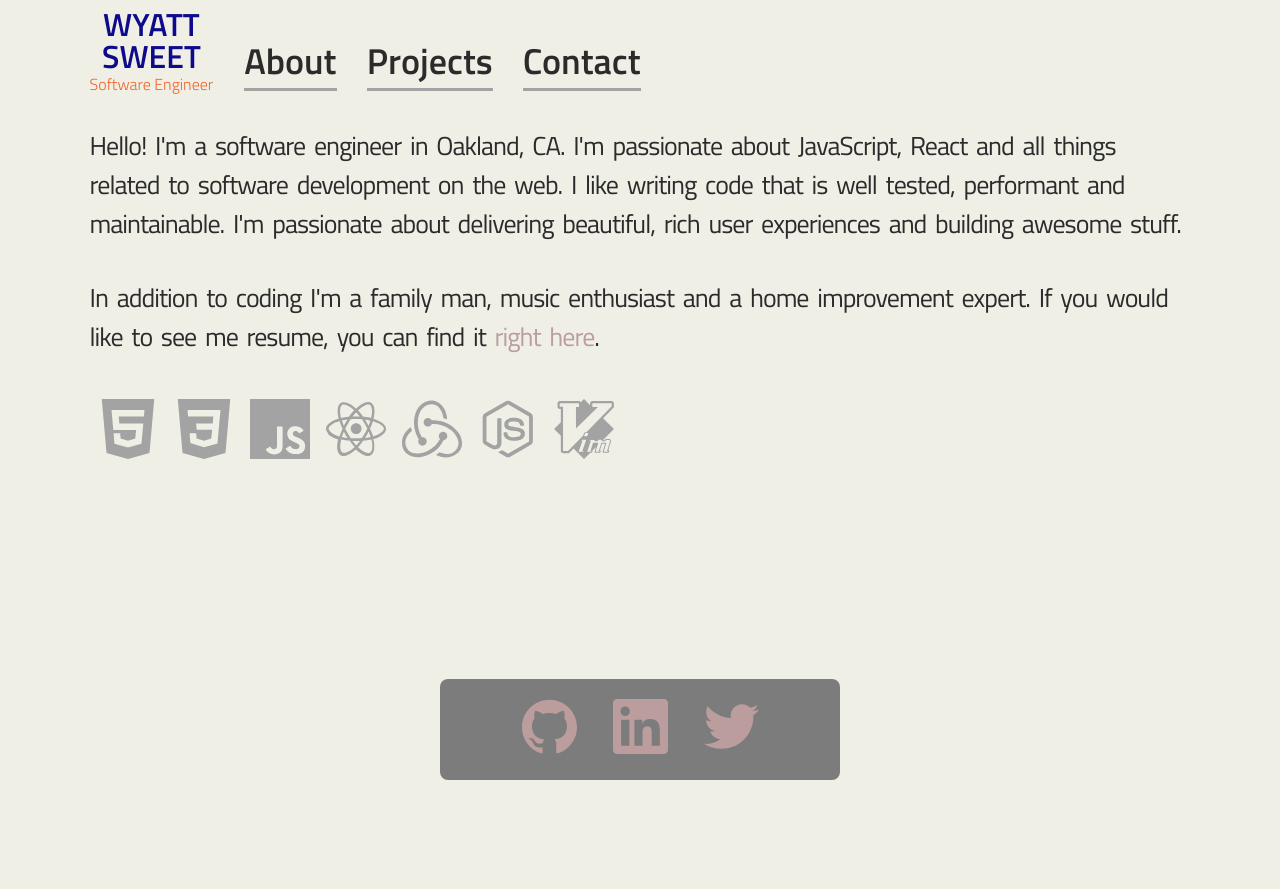
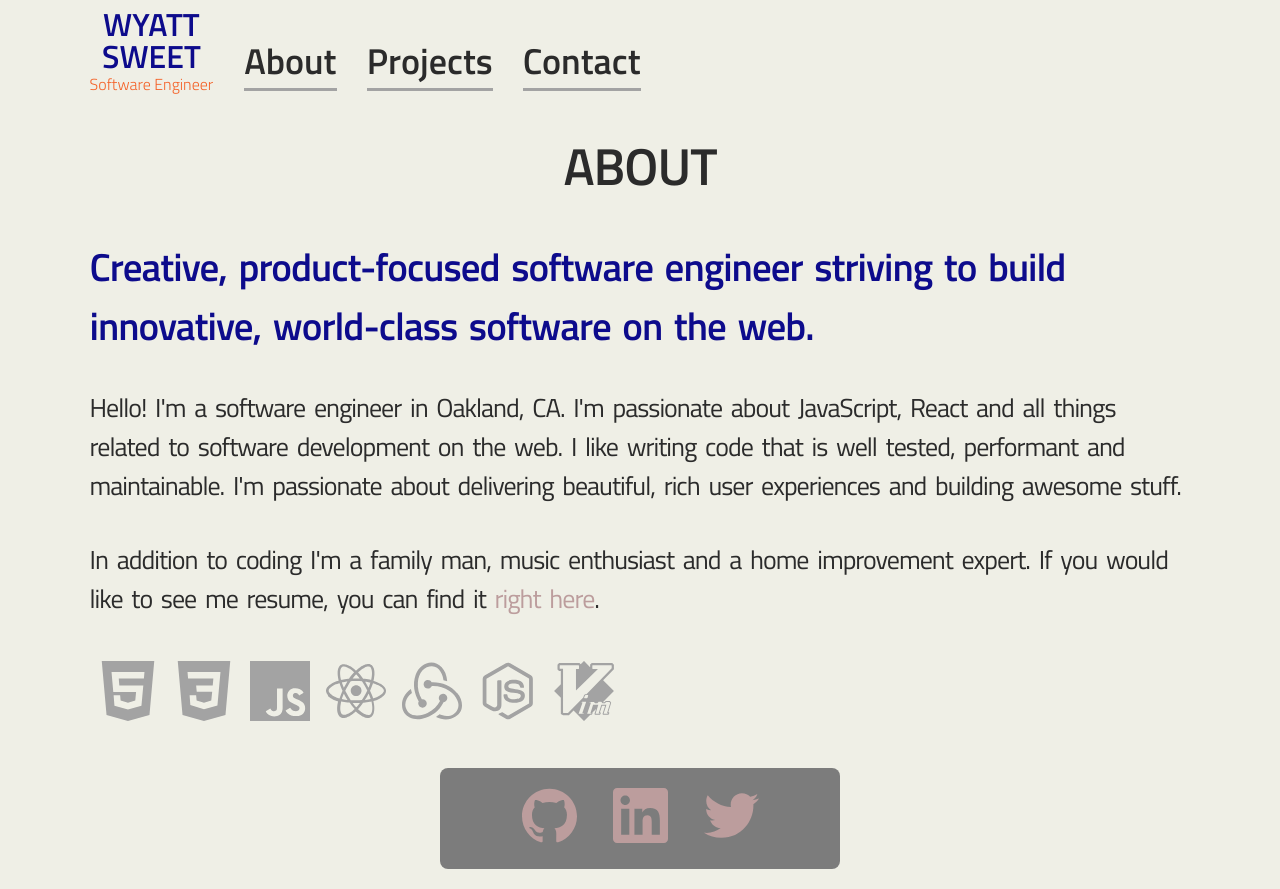
Before and after one commit to wyattsweet/wyattsweet.com, a React (Create React App) app: page / in a window 1280 px wide. Before the commit the page ends 800 px from the top, so only its background shows below. Built offline with nearby package versions, Linux system fonts and the light colour scheme.

Commit message:
added headline to about page

```diff
--- a/src/About.js
+++ b/src/About.js
@@ -19,6 +19,11 @@ class About extends Component {
       <React.Fragment>
         <Header />
         <main>
+          <h1>About</h1>
+          <h2>
+            Creative, product-focused software engineer striving to build
+            innovative, world-class software on the web.
+          </h2>
           <p>
             Hello! I&apos;m a software engineer in Oakland, CA. I&apos;m
             passionate about JavaScript, React and all things related to
--- a/src/App.css
+++ b/src/App.css
@@ -17,12 +17,21 @@ a:focus {
   color: #bc9d9d;
 }
 
+a:hover {
+  color: #3C3333;
+}
+
 h1 {
   text-transform: uppercase;
 }
 
 h1, p {
   margin: 0;
+}
+
+h2 {
+  color: #0d0b8c;
+  text-align: left;
 }
 
 ul {
@@ -58,6 +67,10 @@ main p {
 svg {
   fill: #bc9d9d;
   height: 55px;
+}
+
+svg:hover {
+  fill: #3C3333;
 }
 
 .mainWrapper {
```
